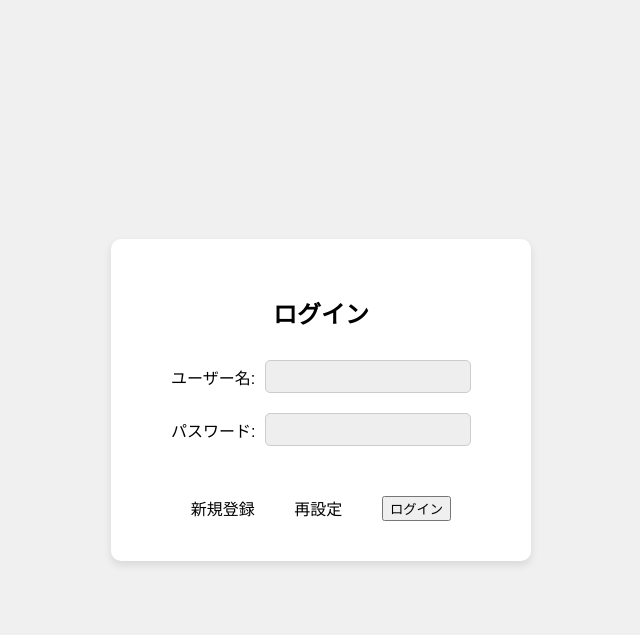
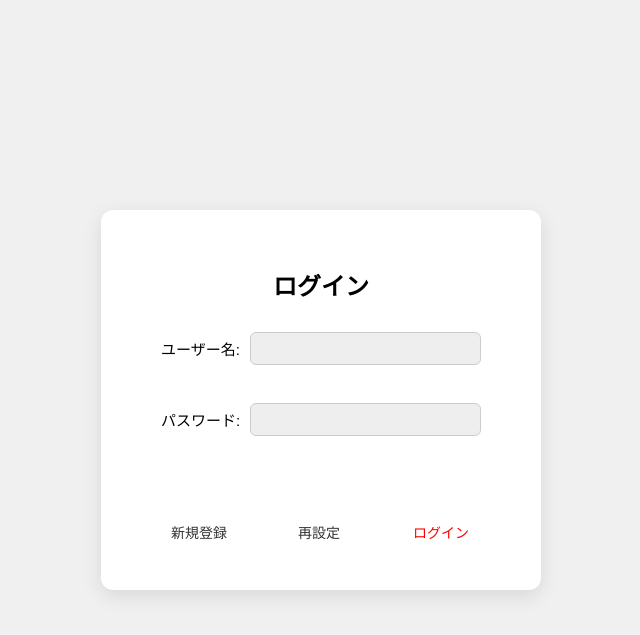
Before and after one commit to Hinata-241038/Supermarket, a PHP site: page /pages/logu.php in a window 1280 px wide. Shown: the top 635 px of the page, without its empty margins (319-959 px from the left). Run offline with PHP 8.4, Linux system fonts and the light colour scheme; the template is opened without the code that fills it, so the values that code supplies are empty.

Commit message:
loguとsinkiの変更　むら

```diff
--- a/assets/css/logu.css
+++ b/assets/css/logu.css
@@ -1,75 +1,99 @@
-/* logu.css */
-
+/* 画面全体中央 */
 body {
-  /* 画面全体の中央に配置するための設定 */
   display: flex;
-  justify-content: center; /* 水平方向の中央寄せ */
-  align-items: center; /* 垂直方向の中央寄せ */
-  min-height: 100vh; /* 画面の高さ全体を使う */
+  justify-content: center;
+  align-items: center;
+  min-height: 100vh;
   margin: 0;
-  font-family: sans-serif; /* 一般的なフォント */
+  font-family: sans-serif;
   background-color: #f0f0f0;
 }
 
+/* 白カード */
 .container {
-  /* フォームのコンテナ */
-  background-color: white;
+  background: #fff;
   padding: 40px 60px;
-  border-radius: 10px;
-  box-shadow: 0 4px 8px rgba(0, 0, 0, 0.1);
+  border-radius: 12px;
+  box-shadow: 0 6px 20px rgba(0,0,0,0.1);
+  width: 320px;
   text-align: center;
-  width: 300px;
 }
 
-/* logu.htmlのh1要素 */
+/* タイトル */
 .fsize {
-  /* 画像に合わせて「SuperMarketManagement」のサイズと余白を設定 */
   font-size: 24px;
+  font-weight: bold;
   margin-bottom: 30px;
-  font-weight: bold;
-  /* HTMLのh1が「ログイン」ですが、画像は「SuperMarketManagement」のため、
-     サイズは画像に合わせて調整しています。 */
 }
 
-/* 入力フィールドのスタイル調整 */
+/* ラベル横並び */
 form label {
-  display: flex; /* ラベルと入力欄を横並びに */
+  display: flex;
+  justify-content: space-between;
   align-items: center;
   margin-bottom: 20px;
-  font-size: 16px;
-  /* 画像は「ID」「パスワード」が左寄せ、入力欄が右寄せなので、space-betweenを使用 */
-  justify-content: space-between;
+  font-size: 15px;
 }
 
+/* 入力欄 */
 form input[type="text"],
 form input[type="password"] {
   padding: 8px;
   border: 1px solid #ccc;
-  border-radius: 5px;
-  flex-grow: 1; /* 入力欄が残りのスペースを占めるように */
-  margin-left: 10px; /* ラベルとの間にスペース */
-  background-color: #eee; /* 画像にある薄いグレーの背景色を再現 */
-  /* 画像の入力欄の幅に合わせて調整 */
-  width: 160px;
+  border-radius: 6px;
+  margin-left: 10px;
+  flex: 1;
+  background: #eee;
 }
 
-/* 改行タグ <br> の影響を無効化 */
-form br {
-    display: none;
+/* ボタンエリア */
+.button-group {
+  display: flex;
+  justify-content: space-between;
+  margin-top: 40px;
+  gap: 10px;
 }
 
-/* 画像のように「新規登録」と「ログイン」を横並びにするためのスタイル */
-.button-group {
-    display: flex;
-    justify-content: space-around; /* 左右に均等に配置 */
-    margin-top: 50px; /* 画像に合わせて入力欄から離す */
-    font-size: 16px;
+/* 新規登録リンク */
+.button-group a {
+  text-decoration: none;
+  color: #333;
+  font-size: 14px;
+  padding: 8px 10px;
+  border-radius: 6px;
+  transition: 0.2s;
 }
 
-.button-group a {
-    /* 画像の「新規登録」と「ログイン」のテキストスタイル */
-    text-decoration: none; /* リンクの下線を消す */
-    color: black;
-    cursor: pointer;
-    /* ボタンとしてではなく、テキストリンクとして画像通りのスタイルを適用 */
+.button-group a:hover {
+  background: #eee;
 }
+
+/* ボタン共通 */
+.button-group button {
+  border: none;
+  padding: 8px 12px;
+  border-radius: 6px;
+  cursor: pointer;
+  font-size: 14px;
+  transition: 0.2s;
+}
+
+/* 再設定 */
+.button-group button[formaction="password_reset.php"] {
+  background: #ffffff;
+  color: rgb(255, 0, 0);
+}
+
+.button-group button[formaction="password_reset.php"]:hover {
+  background: #006aff;
+}
+
+/* ログイン */
+.button-group button[type="submit"]:not([formaction]) {
+  background: #ffffff;
+  color: rgb(255, 0, 0);
+}
+
+.button-group button[type="submit"]:not([formaction]):hover {
+  background: #006aff;
+}
```
Also changed, not shown: assets/css/sinki.css (+8 -3 lines).
